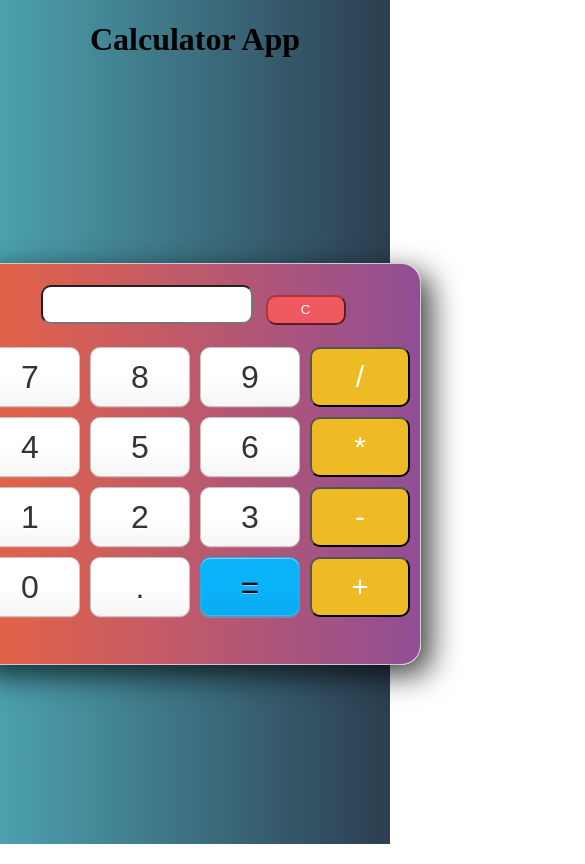
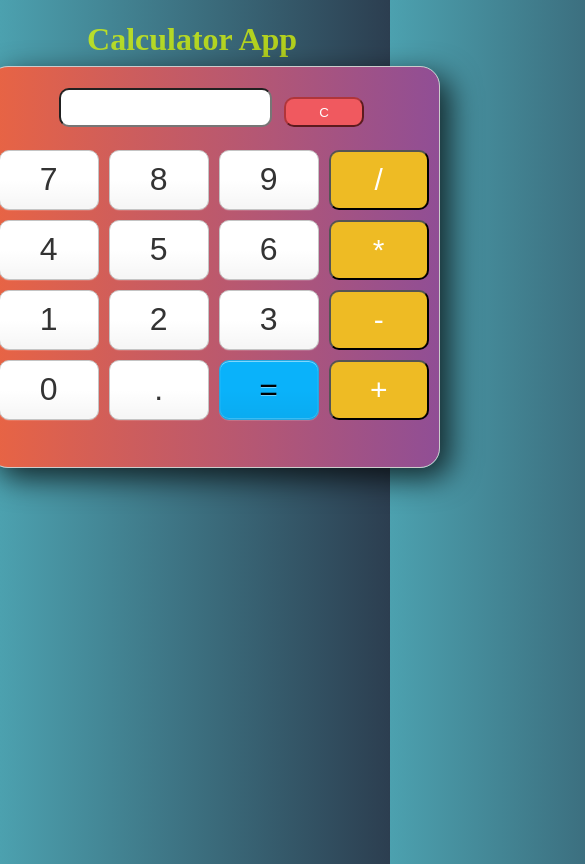
Before and after one commit to AritraBhattacharjee/Calculator, a plain HTML site: page index.html in a window 390 px wide. Shown: the top 864 px of the page, 585 px wide, since content can reach past the window. Drawn offline with Linux system fonts and the light colour scheme.

Commit message:
Added responsiveness seperately for mobile and desktop application

```diff
--- a/CSS/style.css
+++ b/CSS/style.css
@@ -2,14 +2,15 @@
     border: 1px solid #cccccc;
     /* position: absolute; */
     box-shadow: 10px 10px 30px 0px rgba(0, 0, 0, 0.75);
-
+    display: inline-block;
     border-radius: 20px;
 
-    position: absolute;
-    /* margin: auto; */
-    top: 55%;
-
-    left: 50%;
+    /* position: fixed; */
+    margin-left: 50px;
+    /* top: 55%; */
+    /* margin: 44% 12px 18px 50%; */
+    margin: 20% 50%;
+    /* left: 75%; */
     background-image:linear-gradient(to right,#e96443,#904e95) ;
     background-repeat: no-repeat;
     transform: translate(-50%, -50%);
@@ -32,27 +33,14 @@
 
 .button {
     height: 60px;
-
-
     padding: 5px;
-
     background-color: white !important;
-
     border-radius: 10px;
-
     border: 1px solid #c4c4c4;
-
     background-color: transparent;
-
     font-size: 2rem;
-
     color: #333;
-
-    background-image: linear-gradient(to bottom,
-    transparent,
-    transparent 50%,
-    rgba(0, 0, 0, 0.04));
-
+    background-image: linear-gradient(to bottom,transparent,transparent 50%, rgba(0, 0, 0, 0.04));
     box-shadow: inset 0 0 0 1px rgba(255, 255, 255, 0.05),
     inset 0 1px 0 0 rgba(255, 255, 255, 0.45),
     inset 0 -1px 0 0 rgba(255, 255, 255, 0.15),
@@ -141,14 +129,7 @@
     /* align-items: ; */
     left: 15%;
 }
- /* body{
-    background-image: linear-gradient(to right,#4CA1AF,#2C3E50);
-    background-repeat: no-repeat;
-    background-size: cover;
-    height: 100%;
-    position: absolute;
-    width: 100%;
-}  */
+
 
 body{
     background-image: linear-gradient(to right,#4CA1AF,#2C3E50);
@@ -157,3 +138,19 @@ body{
     /* width: 100%; */
     /* height: 100%; */
 }
+
+#heading{
+    /* position: fixed; */
+    margin-left: 7%;
+    margin-right: 1em;
+    color: rgba(229, 255, 0, 0.719);
+}
+
+@media (max-width:617px){
+    .container{
+        margin-left: 50px;
+        /* top: 55%; */
+        /* margin: 44% 12px 18px 50%; */
+        margin: 50% 55%;
+    }
+}
--- a/index.html
+++ b/index.html
@@ -10,7 +10,7 @@
 </head>
 <body>
     <div id="linear">
-    <h1 style="text-align:center">Calculator App</h1>
+    <h1 style="text-align:center" id="heading">Calculator App</h1>
 
     <div class="container">
 
```
